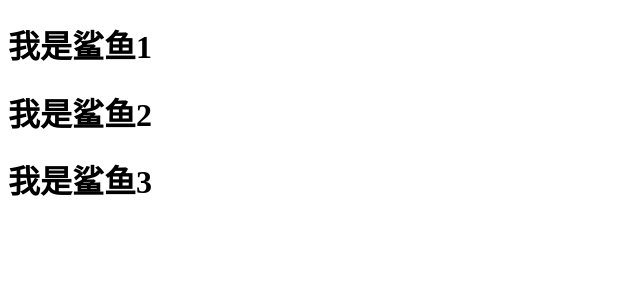
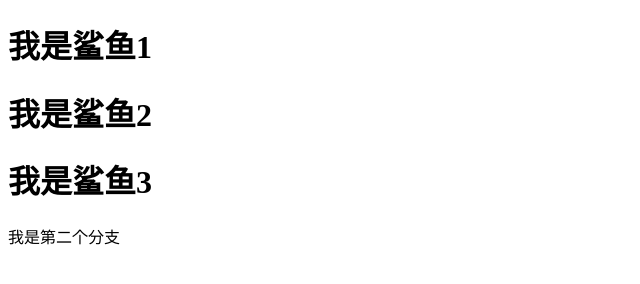
Before and after one commit to xiyi-996/stu, a plain HTML site: page index.html in a window 1280 px wide. Shown: the whole page, without its empty margins (0-640 px from the left). Drawn offline with Linux system fonts and the light colour scheme.

Commit message:
第二分支提交

```diff
--- a/index.html
+++ b/index.html
@@ -10,5 +10,6 @@
   <h1>我是鲨鱼1</h1>
   <h1>我是鲨鱼2</h1>
   <h1>我是鲨鱼3</h1>
+  <span>我是第二个分支</span>
 </body>
 </html>
```
